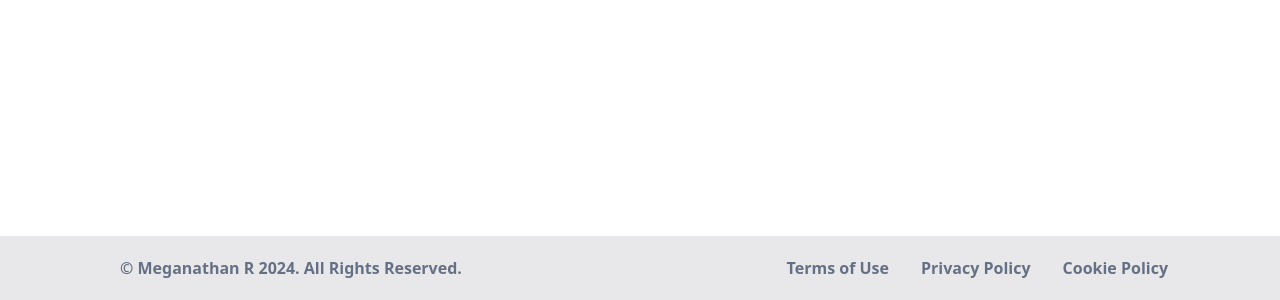
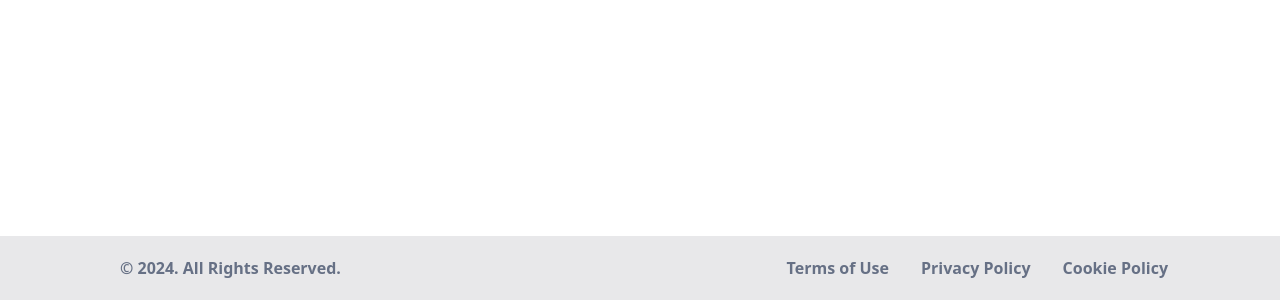
Before and after one commit to Meganathanrbm/THE-BLOG-GPT, a Next.js app: page / in a window 1280 px wide. Shown: the part 981-1281 px from the top of the page. Built offline with nearby package versions, Linux system fonts and the light colour scheme; no server answers; the database is empty.

Commit message:
Update Footer.js

```diff
--- a/components/Footer.js
+++ b/components/Footer.js
@@ -6,7 +6,7 @@ const Footer = () => {
     <footer className="bg-[#E8E8EA] mt-auto dark:bg-[#141624] px-6 sm:px-16 md:px-20 lg:px-28 padding">
       <div className="flex lg:flex-row flex-col-reverse justify-between">
         <p className="text-[#667085] m-2 text-center dark:text-[#C0C5D0] font-semibold text-base">
-          © Meganathan R {year}. All Rights Reserved.
+          © {year}. All Rights Reserved.
         </p>
 
         <ul className="flex lg:flex-row flex-col center gap-4 lg:gap-8">
```
